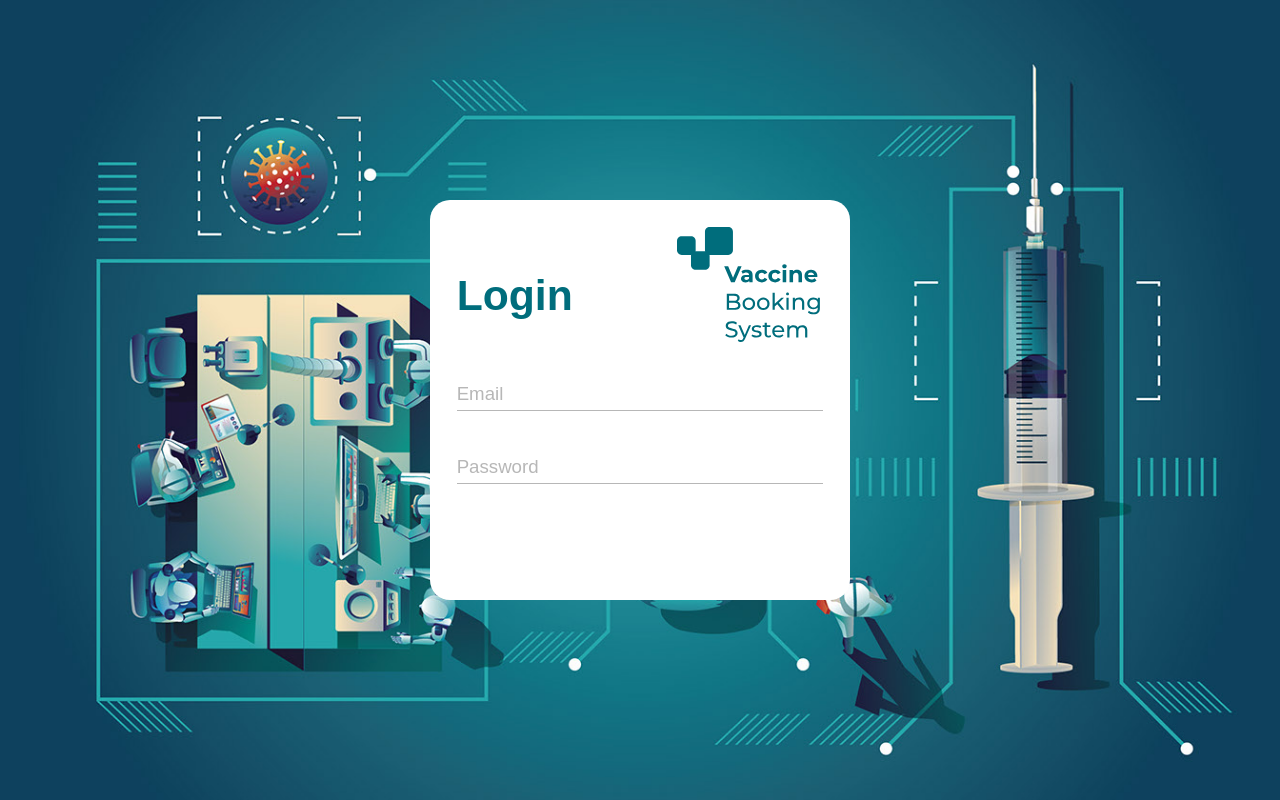
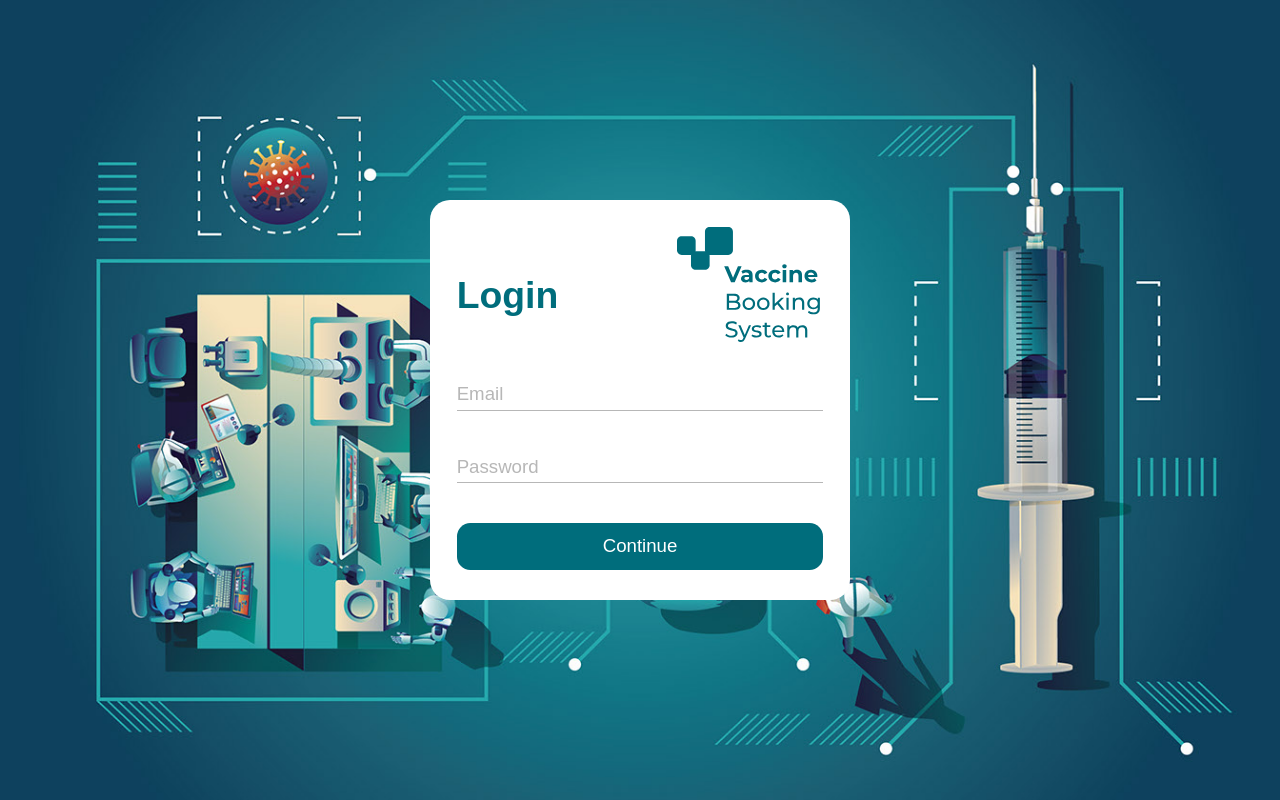
Before and after one commit to altaha056/vaccine-booking-apps-front-end, a React (Create React App) app in the folder fe/: page /login in a window 1280 px wide. Built offline with nearby package versions, Linux system fonts and the light colour scheme.

Commit message:
adding button to login form

```diff
--- a/fe/src/admin/AdminLogin.js
+++ b/fe/src/admin/AdminLogin.js
@@ -13,7 +13,7 @@ const AdminLogin = () => {
             <img src={Logo} alt="logo" />
           </div>
           <div className="login-form">
-            <form>
+            <form spellCheck="false">
               <div className="inputbox">
                 <input type="text" required />
                 <label>Email</label>
@@ -22,6 +22,7 @@ const AdminLogin = () => {
                 <input type="password" required />
                 <label>Password</label>
               </div>
+              <button>Continue</button>
             </form>
           </div>
         </div>
--- a/fe/src/style/style.css
+++ b/fe/src/style/style.css
@@ -13,8 +13,8 @@
   background-image: url(./admin_login_bg.jpg);
   background-size: cover;
   background-position: center;
+  position: relative;
   height: 100vh;
-  position: relative;
   /* Center vertically and horizontally */
   display: flex;
   justify-content: center;
@@ -62,6 +62,7 @@
   background: transparent;
   border-bottom: 1px solid #b7b7b7;
   font-size: 14pt;
+  text-decoration: none;
 }
 .login-form .inputbox label {
   position: absolute;
@@ -73,14 +74,22 @@
   pointer-events: none;
   transition: 0.5s;
 }
-
+.login-form .inputbox input[type="password"] {
+  font-family: Verdana, Geneva, Tahoma, sans-serif;
+}
 .login-form .inputbox input:focus ~ label,
+.login-form .inputbox input:hover ~ label,
 .login-form .inputbox input:valid ~ label {
   top: -15pt;
   left: 0;
   color: #006d7c;
   font-size: 11pt;
 }
+.login-form .inputbox input:focus,
+.login-form .inputbox input:valid {
+  border-bottom: 1px solid #079cb0;
+}
+
 .loginbox .grid-container-admin {
   display: grid;
   grid-template-areas:
@@ -90,7 +99,25 @@
 }
 
 .loginbox h1 {
-  font-size: 32pt;
+  font-size: 28pt;
   color: #006d7c;
   font-weight: 600;
 }
+
+.loginbox button {
+  width: 100%;
+  height: 35pt;
+  outline: none;
+  border: none;
+  background-color: #006d7c;
+  color: white;
+  font-weight: 500;
+  font-size: 14pt;
+  border-radius: 10pt;
+  cursor: pointer;
+  transition: 0.5s;
+}
+
+.loginbox button:hover {
+  background-color: #079cb0;
+}
```
